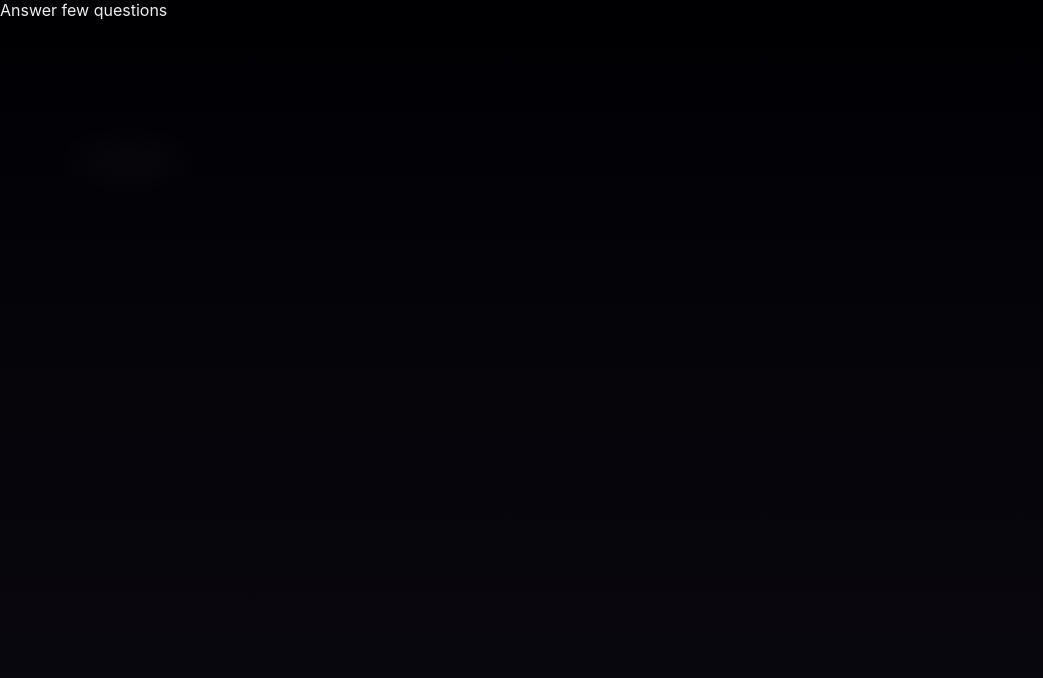
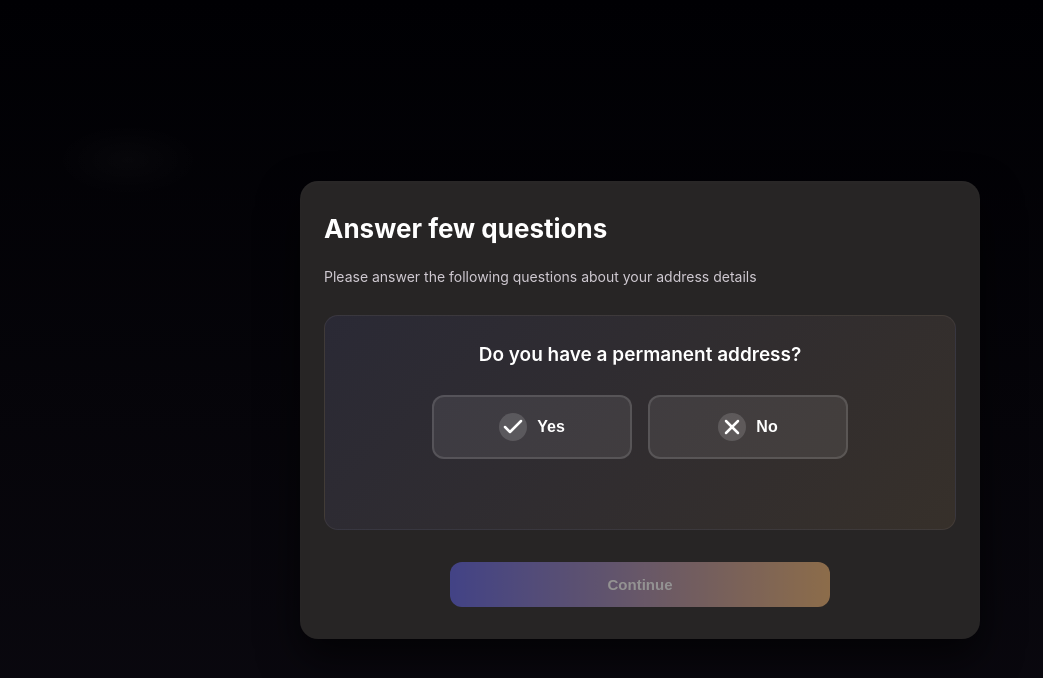
Before and after one commit to sameer021000/GoldArtisan, a React (Create React App) app in the folder frontend/: page /AddressQuestionsPath in a window 1280 px wide. Shown: the top 678 px of the page, without its empty margins (0-1043 px from the left). Built offline with nearby package versions, Linux system fonts and the light colour scheme; no server answers.

Commit message:
Implemented first question

```diff
--- a/frontend/src/AddressQuestionsFolder/AddressQuestionsCSS.css
+++ b/frontend/src/AddressQuestionsFolder/AddressQuestionsCSS.css
@@ -0,0 +1,261 @@
+#divId1_AddressQuestions {
+  width: 100%;
+  min-height: 100vh;
+  display: flex;
+  align-items: center;
+  justify-content: center;
+  padding: 6vh 20px 28px 20px;
+  box-sizing: border-box;
+  background: radial-gradient(1200px 600px at 10% 20%, rgba(255, 255, 255, 0.02), transparent 6%),
+    linear-gradient(180deg, #000003 0%, #0b0910 100%);
+  color: #eee;
+}
+
+/* Card wrapper */
+#contentWrap_AddressQuestions {
+  width: 100%;
+  max-width: 680px;
+  background: rgb(39, 37, 37);
+  border-radius: 18px;
+  padding: 32px 24px;
+  box-shadow: 0 18px 40px rgba(0, 0, 0, 0.65), inset 0 2px 6px rgba(255, 255, 255, 0.02);
+  display: flex;
+  flex-direction: column;
+  gap: 18px;
+  box-sizing: border-box;
+}
+
+/* Main content pane */
+#mainPane_AddressQuestions {
+  display: flex;
+  flex-direction: column;
+  gap: 20px;
+  text-align: left;
+}
+
+/* Title & subtitle */
+#h1Id1_AddressQuestions {
+  margin: 0;
+  font-size: clamp(22px, 3.4vw, 26px);
+  font-weight: 700;
+  color: #ffffff;
+  text-align: left;
+}
+
+#pId1_AddressQuestions {
+  margin: 0;
+  color: #cfc9d1;
+  text-align: left;
+  font-size: 14px;
+  line-height: 1.5;
+}
+
+/* Question Card */
+#questionCard_AddressQuestions {
+  width: 100%;
+  background: linear-gradient(135deg, rgba(93, 96, 244, 0.08), rgba(247, 178, 103, 0.08));
+  border: 1px solid rgba(255, 255, 255, 0.06);
+  border-radius: 14px;
+  padding: 26px 22px;
+  box-sizing: border-box;
+  display: flex;
+  flex-direction: column;
+  gap: 20px;
+  margin-top: 8px;
+}
+
+#questionTitle_AddressQuestions {
+  margin: 0;
+  font-size: clamp(17px, 2.8vw, 19px);
+  font-weight: 600;
+  color: #ffffff;
+  text-align: center;
+  line-height: 1.4;
+}
+
+/* Button Group (Yes/No) */
+#buttonGroup_AddressQuestions {
+  display: flex;
+  gap: 16px;
+  justify-content: center;
+  flex-wrap: wrap;
+  margin-top: 6px;
+}
+
+/* Individual Yes/No Buttons */
+#yesBtn_AddressQuestions,
+#noBtn_AddressQuestions {
+  flex: 1 1 140px;
+  min-width: 140px;
+  max-width: 200px;
+  padding: 16px 20px;
+  border-radius: 12px;
+  font-weight: 600;
+  font-size: 16px;
+  color: #ffffff;
+  background: rgba(255, 255, 255, 0.08);
+  border: 2px solid rgba(255, 255, 255, 0.12);
+  cursor: pointer;
+  display: flex;
+  align-items: center;
+  justify-content: center;
+  gap: 10px;
+  transition: all 0.2s ease;
+  box-sizing: border-box;
+}
+
+#yesBtn_AddressQuestions:hover,
+#noBtn_AddressQuestions:hover {
+  background: rgba(255, 255, 255, 0.12);
+  border-color: rgba(255, 255, 255, 0.2);
+  transform: translateY(-2px);
+  box-shadow: 0 8px 20px rgba(0, 0, 0, 0.3);
+}
+
+#yesBtn_AddressQuestions:active,
+#noBtn_AddressQuestions:active {
+  transform: translateY(0) scale(0.98);
+}
+
+/* Selected state */
+#yesBtn_AddressQuestions.selectedOption,
+#noBtn_AddressQuestions.selectedOption {
+  background: linear-gradient(90deg, rgba(93, 96, 244, 1), rgba(247, 178, 103, 1));
+  border-color: transparent;
+  box-shadow: 0 12px 28px rgba(93, 96, 244, 0.25);
+  transform: scale(1.02);
+}
+
+#yesBtn_AddressQuestions.selectedOption:hover,
+#noBtn_AddressQuestions.selectedOption:hover {
+  transform: scale(1.02) translateY(-2px);
+}
+
+/* Icon circles inside buttons */
+#yesIcon_AddressQuestions,
+#noIcon_AddressQuestions {
+  width: 28px;
+  height: 28px;
+  border-radius: 50%;
+  background: rgba(255, 255, 255, 0.15);
+  display: flex;
+  align-items: center;
+  justify-content: center;
+  transition: background 0.2s ease;
+}
+
+.selectedOption #yesIcon_AddressQuestions,
+.selectedOption #noIcon_AddressQuestions {
+  background: rgba(255, 255, 255, 0.25);
+}
+
+/* Selection feedback text */
+#selectionFeedback_AddressQuestions {
+  font-size: 14px;
+  color: #cfc9d1;
+  min-height: 20px;
+  text-align: center;
+  margin-top: 4px;
+}
+
+#selectionFeedback_AddressQuestions span {
+  color: #ffffff;
+  font-weight: 500;
+}
+
+/* Bottom row with continue button */
+#bottomRow_AddressQuestions {
+  margin-top: 12px;
+  display: flex;
+  justify-content: center;
+  width: 100%;
+}
+
+#continueBtn_AddressQuestions {
+  width: 100%;
+  max-width: 380px;
+  padding: 14px 12px;
+  border-radius: 12px;
+  font-weight: 700;
+  font-size: 15px;
+  color: #fff;
+  background: linear-gradient(90deg, rgba(93, 96, 244, 1), rgba(247, 178, 103, 1));
+  border: none;
+  cursor: pointer;
+  box-shadow: 0 12px 32px rgba(93, 96, 244, 0.12);
+  transition: transform 0.12s ease, box-shadow 0.12s ease, opacity 0.08s ease;
+}
+
+#continueBtn_AddressQuestions:hover {
+  transform: translateY(-2px);
+  box-shadow: 0 16px 38px rgba(93, 96, 244, 0.18);
+}
+
+#continueBtn_AddressQuestions:active {
+  transform: translateY(1px) scale(0.998);
+}
+
+/* Disabled style */
+#continueBtn_AddressQuestions[disabled],
+#continueBtn_AddressQuestions[aria-disabled="true"] {
+  opacity: 0.5;
+  cursor: not-allowed;
+  filter: saturate(0.9);
+  transform: none;
+  box-shadow: none;
+}
+
+/* Responsive behavior */
+@media (max-width: 879px) {
+  #contentWrap_AddressQuestions {
+    padding: 24px 18px;
+    border-radius: 14px;
+    max-width: 520px;
+  }
+
+  #questionCard_AddressQuestions {
+    padding: 22px 18px;
+    border-radius: 12px;
+  }
+
+  #buttonGroup_AddressQuestions {
+    gap: 12px;
+  }
+
+  #yesBtn_AddressQuestions,
+  #noBtn_AddressQuestions {
+    flex: 1 1 120px;
+    min-width: 120px;
+    padding: 14px 16px;
+    font-size: 15px;
+  }
+
+  #yesIcon_AddressQuestions,
+  #noIcon_AddressQuestions {
+    width: 24px;
+    height: 24px;
+  }
+
+  #continueBtn_AddressQuestions {
+    padding: 12px;
+    font-size: 15px;
+    border-radius: 10px;
+  }
+}
+
+@media (max-width: 480px) {
+  #divId1_AddressQuestions {
+    padding: 4vh 16px 20px 16px;
+  }
+
+  #buttonGroup_AddressQuestions {
+    flex-direction: column;
+    align-items: stretch;
+  }
+
+  #yesBtn_AddressQuestions,
+  #noBtn_AddressQuestions {
+    max-width: none;
+    width: 100%;
+  }
+}
--- a/frontend/src/AddressQuestionsFolder/AddressQuestionsScreen.jsx
+++ b/frontend/src/AddressQuestionsFolder/AddressQuestionsScreen.jsx
@@ -1,8 +1,114 @@
-import "../AddressQuestionsFolder/AddressQuestionsCSS.css";
-function AddressQuestionsScreen()
-{
-    return(
-        <div>Answer few questions</div>
-    );
+import React, { useState } from "react";
+import "./AddressQuestionsCSS.css";
+
+function AddressQuestionsScreen() {
+  const [hasPermanentAddress, setHasPermanentAddress] = useState(null);
+
+  const handleYesClick = () => {
+    setHasPermanentAddress(true);
+  };
+
+  const handleNoClick = () => {
+    setHasPermanentAddress(false);
+  };
+
+  return (
+    <div id="divId1_AddressQuestions">
+      <div id="contentWrap_AddressQuestions">
+        <div id="mainPane_AddressQuestions">
+          <h1 id="h1Id1_AddressQuestions">Answer few questions</h1>
+          <p id="pId1_AddressQuestions">
+            Please answer the following questions about your address details
+          </p>
+
+          {/* Question Card */}
+          <div id="questionCard_AddressQuestions">
+            <h2 id="questionTitle_AddressQuestions">
+              Do you have a permanent address?
+            </h2>
+
+            {/* Yes/No Button Group */}
+            <div id="buttonGroup_AddressQuestions">
+              <button
+                id="yesBtn_AddressQuestions"
+                type="button"
+                className={
+                  hasPermanentAddress === true ? "selectedOption" : ""
+                }
+                onClick={handleYesClick}
+                aria-pressed={hasPermanentAddress === true}
+              >
+                <div id="yesIcon_AddressQuestions" aria-hidden="true">
+                  <svg
+                    width="24"
+                    height="24"
+                    viewBox="0 0 24 24"
+                    fill="none"
+                    stroke="currentColor"
+                    strokeWidth="2.5"
+                    strokeLinecap="round"
+                    strokeLinejoin="round"
+                  >
+                    <polyline points="20 6 9 17 4 12"></polyline>
+                  </svg>
+                </div>
+                <span>Yes</span>
+              </button>
+
+              <button
+                id="noBtn_AddressQuestions"
+                type="button"
+                className={
+                  hasPermanentAddress === false ? "selectedOption" : ""
+                }
+                onClick={handleNoClick}
+                aria-pressed={hasPermanentAddress === false}
+              >
+                <div id="noIcon_AddressQuestions" aria-hidden="true">
+                  <svg
+                    width="24"
+                    height="24"
+                    viewBox="0 0 24 24"
+                    fill="none"
+                    stroke="currentColor"
+                    strokeWidth="2.5"
+                    strokeLinecap="round"
+                    strokeLinejoin="round"
+                  >
+                    <line x1="18" y1="6" x2="6" y2="18"></line>
+                    <line x1="6" y1="6" x2="18" y2="18"></line>
+                  </svg>
+                </div>
+                <span>No</span>
+              </button>
+            </div>
+
+            {/* Selection feedback */}
+            <div id="selectionFeedback_AddressQuestions" aria-live="polite">
+              {hasPermanentAddress === true && (
+                <span>You selected: Yes</span>
+              )}
+              {hasPermanentAddress === false && (
+                <span>You selected: No</span>
+              )}
+            </div>
+          </div>
+
+          {/* Continue Button */}
+          <div id="bottomRow_AddressQuestions">
+            <button
+              id="continueBtn_AddressQuestions"
+              type="button"
+              disabled={hasPermanentAddress === null}
+              aria-disabled={hasPermanentAddress === null}
+            >
+              Continue
+            </button>
+          </div>
+        </div>
+      </div>
+    </div>
+  );
 }
+
 export default AddressQuestionsScreen;
```
